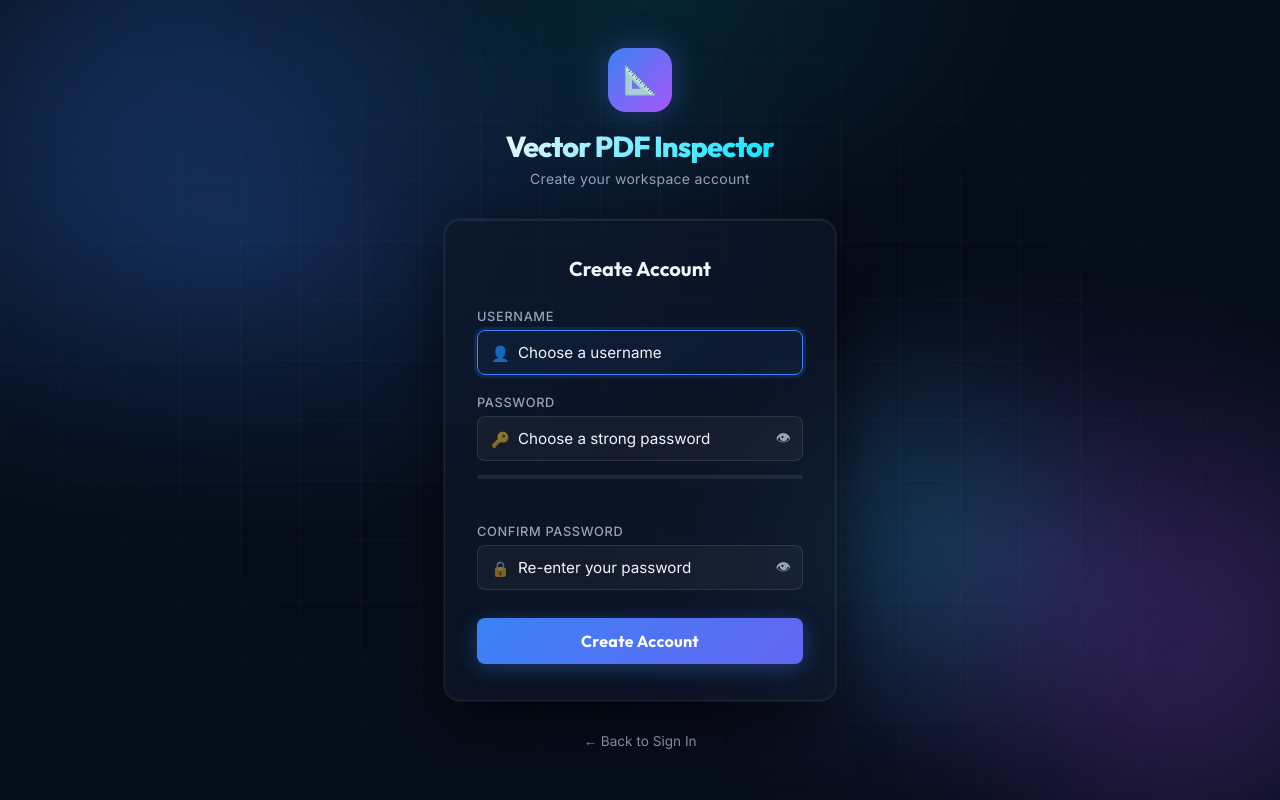
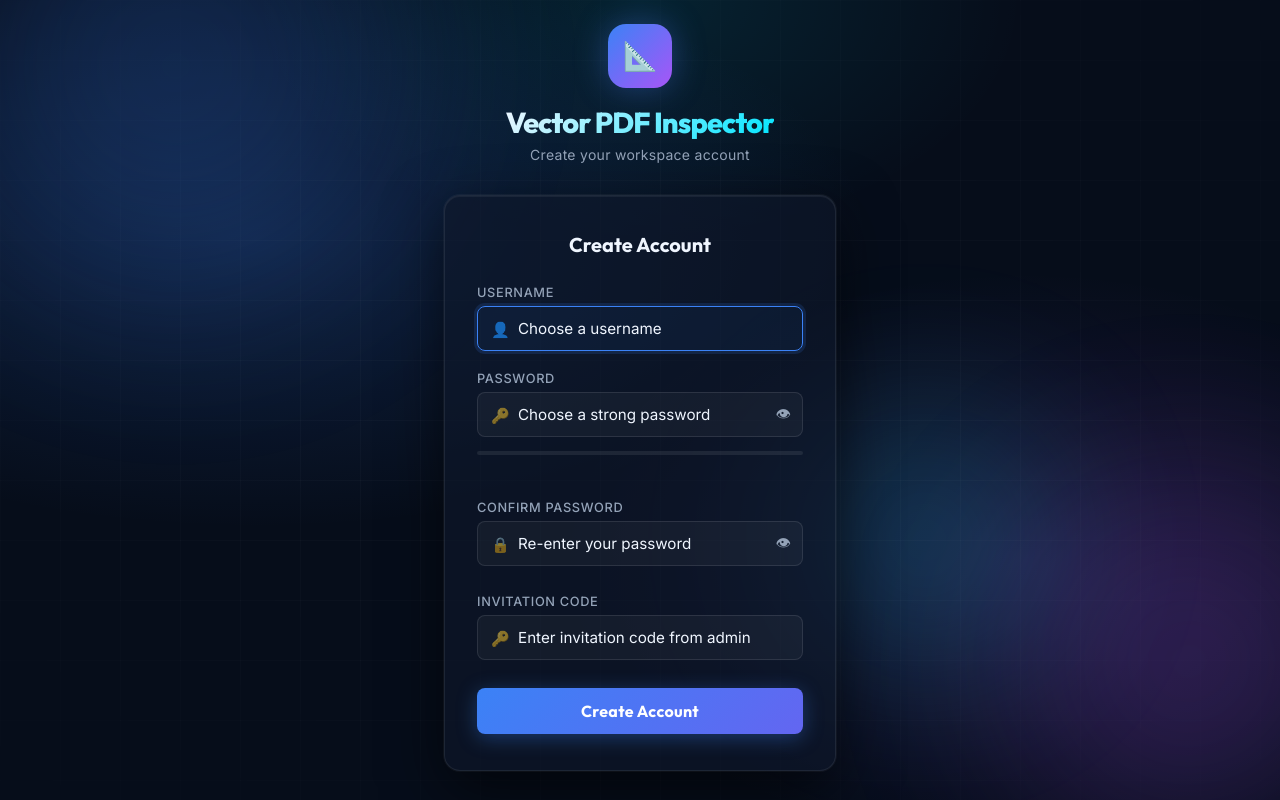
Before and after one commit to office-ux/pinchus, a Flask app: page /register in a window 1280 px wide. Run offline with Flask 3, Linux system fonts and the light colour scheme.

Commit message:
Implement single-use invitation code generation and validation for registrations

```diff
--- a/web_viewer/app.py
+++ b/web_viewer/app.py
@@ -342,9 +342,18 @@ def register():
         username = request.form.get("username", "").strip()
         password = request.form.get("password", "")
         confirm  = request.form.get("confirm_password", "")
-
+        invite_code = request.form.get("invite_code", "").strip()
+
+        # Validate invite code
+        config = load_config()
+        active_code = config.get("invite_code", "")
+
+        if not active_code:
+            error = "Registration is currently closed. Ask the administrator for an invitation."
+        elif invite_code != active_code:
+            error = "Invalid invitation code."
         # Validate inputs
-        if not username or not password or not confirm:
+        elif not username or not password or not confirm or not invite_code:
             error = "Please fill in all fields."
         elif len(username) < 3:
             error = "Username must be at least 3 characters."
@@ -364,6 +373,10 @@ def register():
                 hashed = bcrypt.hashpw(password.encode(), bcrypt.gensalt()).decode()
                 users.append({"username": username, "password_hash": hashed})
                 try:
+                    # Clear used invite code
+                    config["invite_code"] = ""
+                    save_config(config)
+
                     with open(USERS_PATH, "w", encoding="utf-8") as f:
                         json.dump(users, f, indent=2)
                     return redirect(url_for("register") + "?created=1")
@@ -2430,6 +2443,25 @@ def update_server():
             "error": str(e)
         }), 500
 
+@app.route("/api/invite_code", methods=["GET", "POST"])
+@api_login_required
+def manage_invite_code():
+    if session.get("username") != "admin":
+        return jsonify({"error": "Unauthorized"}), 403
+
+    config = load_config()
+
+    if request.method == "POST":
+        import random
+        import string
+        chars = "".join(c for c in string.ascii_uppercase + string.digits if c not in "O0I1")
+        new_code = "".join(random.choice(chars) for _ in range(8))
+        config["invite_code"] = new_code
+        save_config(config)
+        return jsonify({"success": True, "invite_code": new_code})
+
+    return jsonify({"invite_code": config.get("invite_code", "")})
+
 @app.route("/api/groups/<path:project_name>", methods=["GET"])
 @api_login_required
 def get_groups(project_name):
--- a/web_viewer/templates/register.html
+++ b/web_viewer/templates/register.html
@@ -181,6 +181,21 @@
                         </div>
                     </div>
 
+                    <!-- Invite Code -->
+                    <div class="form-group" style="margin-bottom: 28px;">
+                        <label for="invite-code">Invitation Code</label>
+                        <div class="input-wrapper">
+                            <input
+                                type="text"
+                                id="invite-code"
+                                name="invite_code"
+                                placeholder="Enter invitation code from admin"
+                                required
+                            >
+                            <span class="input-icon">🔑</span>
+                        </div>
+                    </div>
+
                     <button type="submit" class="btn-login" id="btn-submit">
                         <span class="btn-text">Create Account</span>
                         <span class="btn-spinner">
@@ -279,8 +294,9 @@
             const u  = document.getElementById('username').value.trim();
             const pw = pwInput.value;
             const cp = confirmPw.value;
+            const ic = document.getElementById('invite-code').value.trim();
 
-            if (!u || !pw || !cp) { e.preventDefault(); showError('Please fill in all fields.'); return; }
+            if (!u || !pw || !cp || !ic) { e.preventDefault(); showError('Please fill in all fields.'); return; }
             if (u.length < 3)     { e.preventDefault(); showError('Username must be at least 3 characters.'); return; }
             if (pw.length < 6)    { e.preventDefault(); showError('Password must be at least 6 characters.'); return; }
             if (pw !== cp)        { e.preventDefault(); showError('Passwords do not match.'); return; }
```
Also changed, not shown: web_viewer/templates/home.html (+44 -1 lines).
